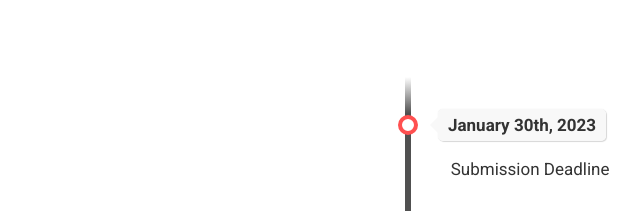
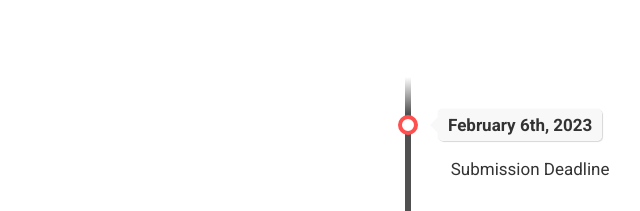
Before and after one commit to text2story23/text2story22.github.io, a plain HTML site: page index.html in a window 1280 px wide. Shown: the part 2858-3069 px from the top of the page, 232-872 px from the left. Drawn offline with Linux system fonts and the light colour scheme.

Commit message:
Extended submission deadline.

```diff
--- a/index.html
+++ b/index.html
@@ -217,7 +217,7 @@
                 <li>
                     <div class="direction-r">
                         <div class="flag-wrapper">
-                            <span class="flag">January 30th, 2023</span>
+                            <span class="flag">February 6th, 2023</span>
                         </div>
                         <div class="desc">Submission Deadline</div>
                     </div>
```
